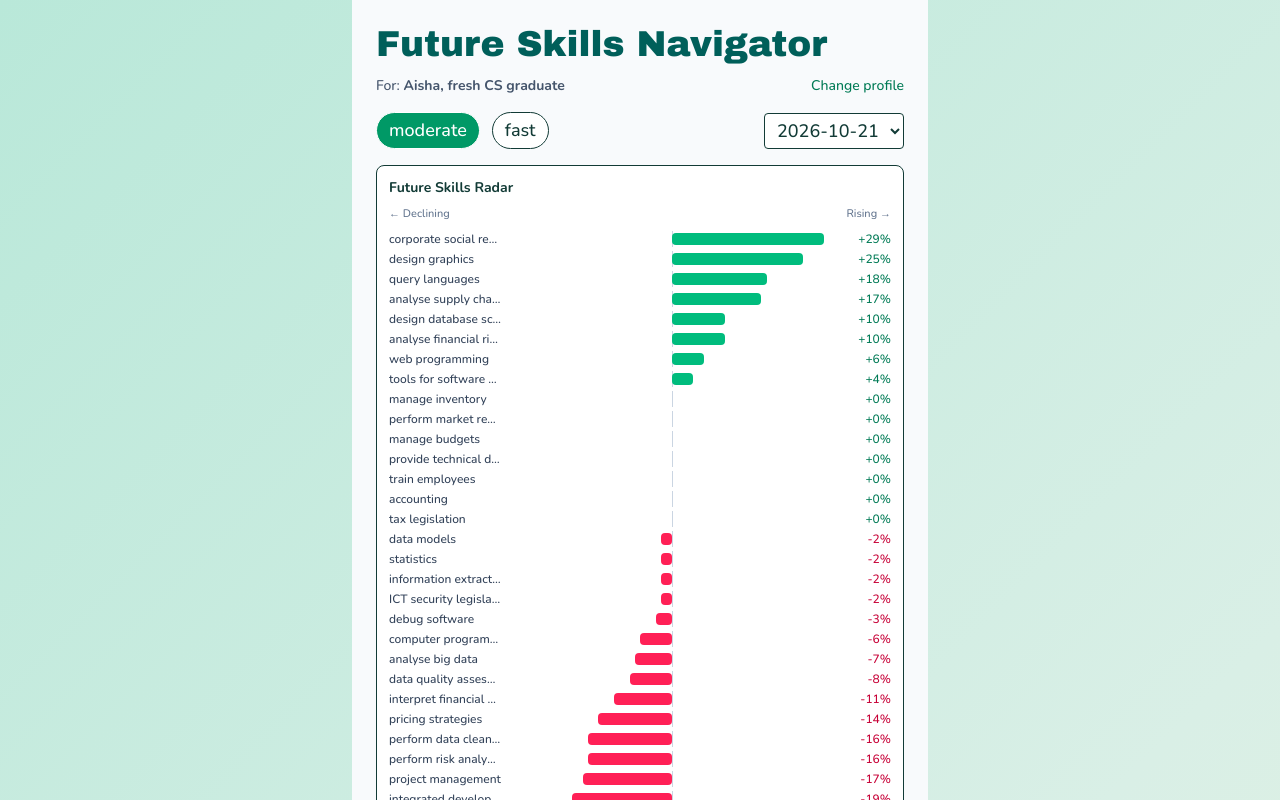
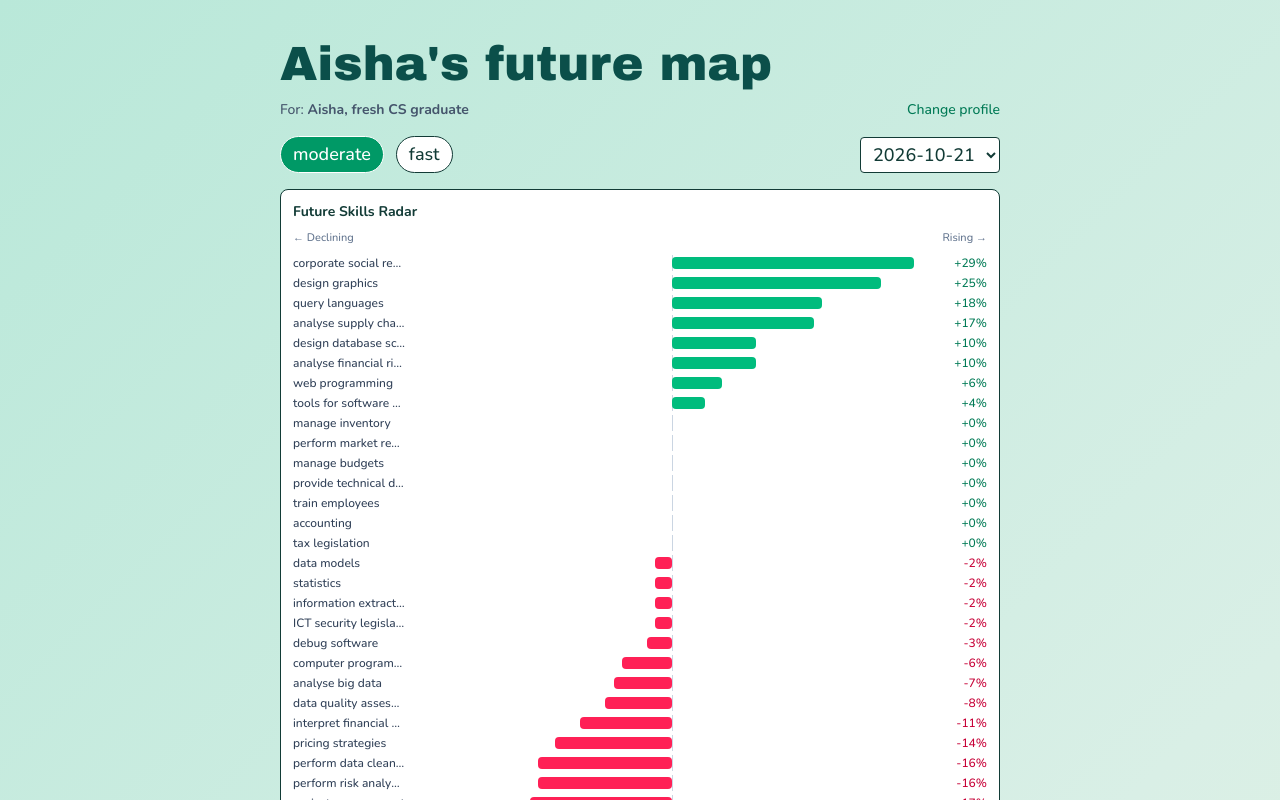
Before and after one commit to azzaladgham/SDC_Hackathon, a React (Vite) app in the folder web/: page / in a window 1280 px wide. Both pictures are taken after a click on the button 326 px from the left and 790 px from the top of the page. Shown: the top 800 px of the page. Built offline with nearby package versions, Linux system fonts and the light colour scheme; a web font is replaced by a local one.

Commit message:
web: restyle results wrapper and title

```diff
--- a/web/src/App.tsx
+++ b/web/src/App.tsx
@@ -62,8 +62,10 @@ function App() {
       />
     );
   return (
-    <div className="min-h-screen bg-slate-50 p-6 max-w-xl mx-auto">
-      <h1 className="font-display text-4xl text-teal-800">Future Skills Navigator</h1>
+      <div className="mx-auto max-w-3xl px-6 py-10">
+      <h1 className="font-display text-4xl text-teal-900 md:text-5xl">
+        {name}'s future map
+      </h1>
 
       {!profile ? (
         <div className="mt-6 space-y-4">
```
